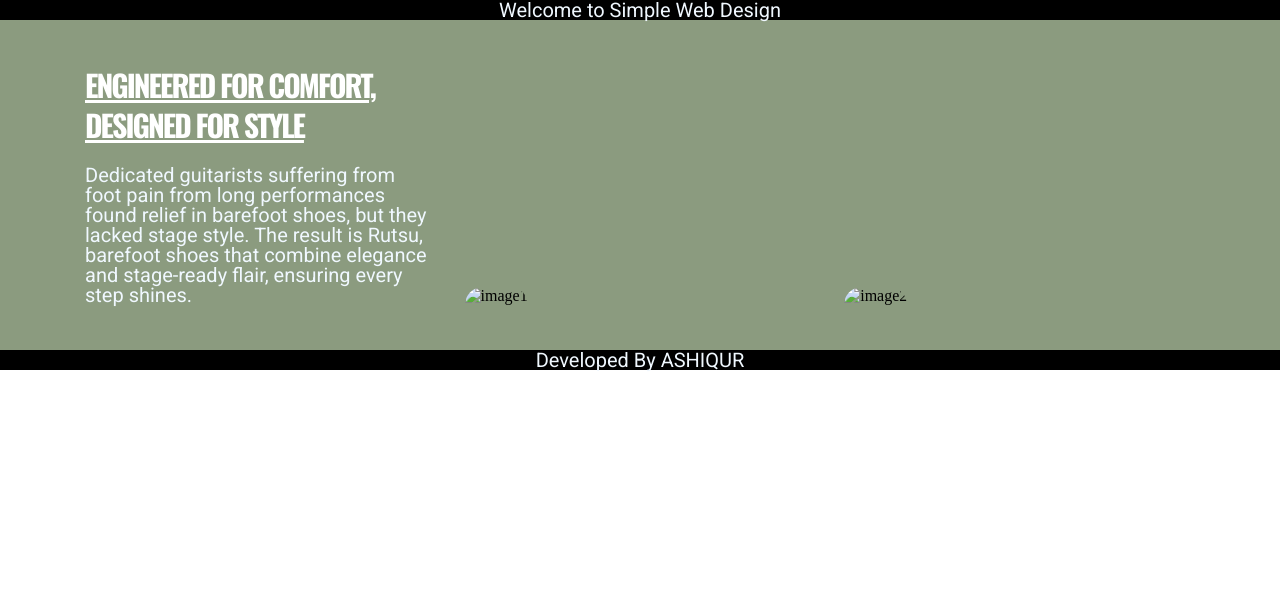
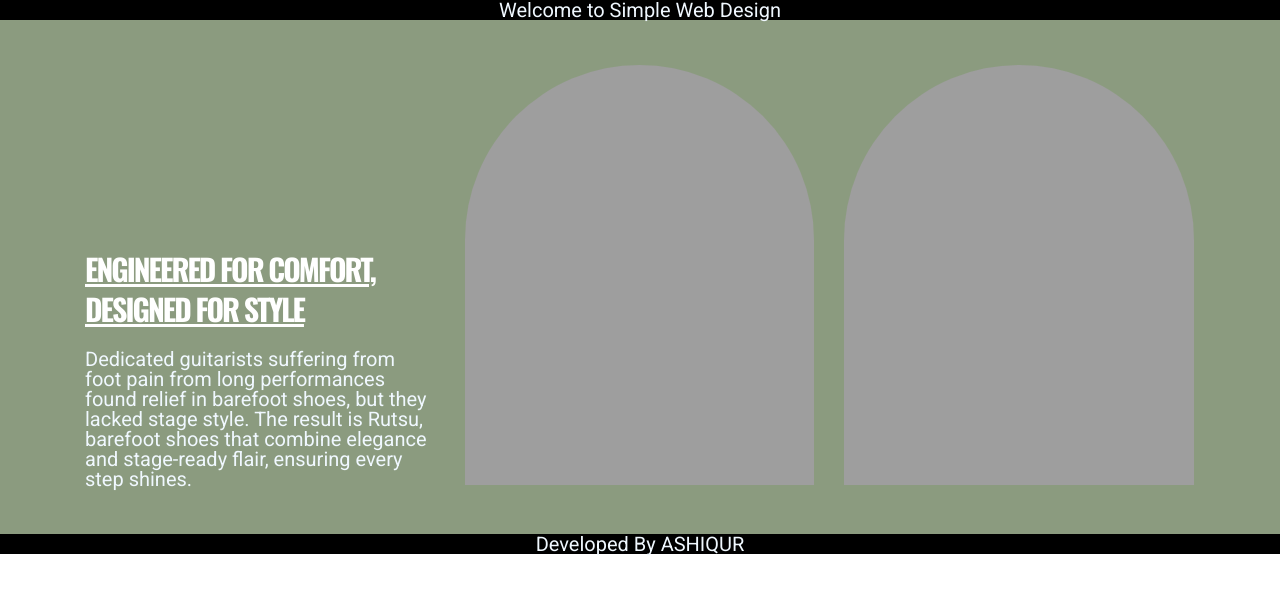
Before and after one commit to ashiq06/SimpleWebDesign, a plain HTML site: page index.html in a window 1280 px wide. Drawn offline with nearby package versions, Linux system fonts and the light colour scheme; the site is published under a folder, as on GitHub Pages, so addresses that start at the root find nothing.

Commit message:
Update index.html

```diff
--- a/index.html
+++ b/index.html
@@ -5,7 +5,7 @@
     <meta name="viewport" content="width=device-width, initial-scale=1.0">
     <title>Simple Web Design</title>
     <link rel="stylesheet" href="css/style.css">
-    <link rel="shortcut icon" href="/images/icon.png" type="image/x-icon">
+    <link rel="shortcut icon" href="images/icon.png" type="image/x-icon">
 
 </head>
 <body>
@@ -24,11 +24,11 @@
                 </p>
             </Div>
             <Div class="column">
-                <img class="image1" src="/images/image2.jpg" alt="image1">
+                <img class="image1" src="images/image2.jpg" alt="image1">
             </Div>
 
             <Div class="column">
-                <img class="image2" src="/images/image3.jpg" alt="image2">
+                <img class="image2" src="images/image3.jpg" alt="image2">
             </Div>
         </div>
 
```
